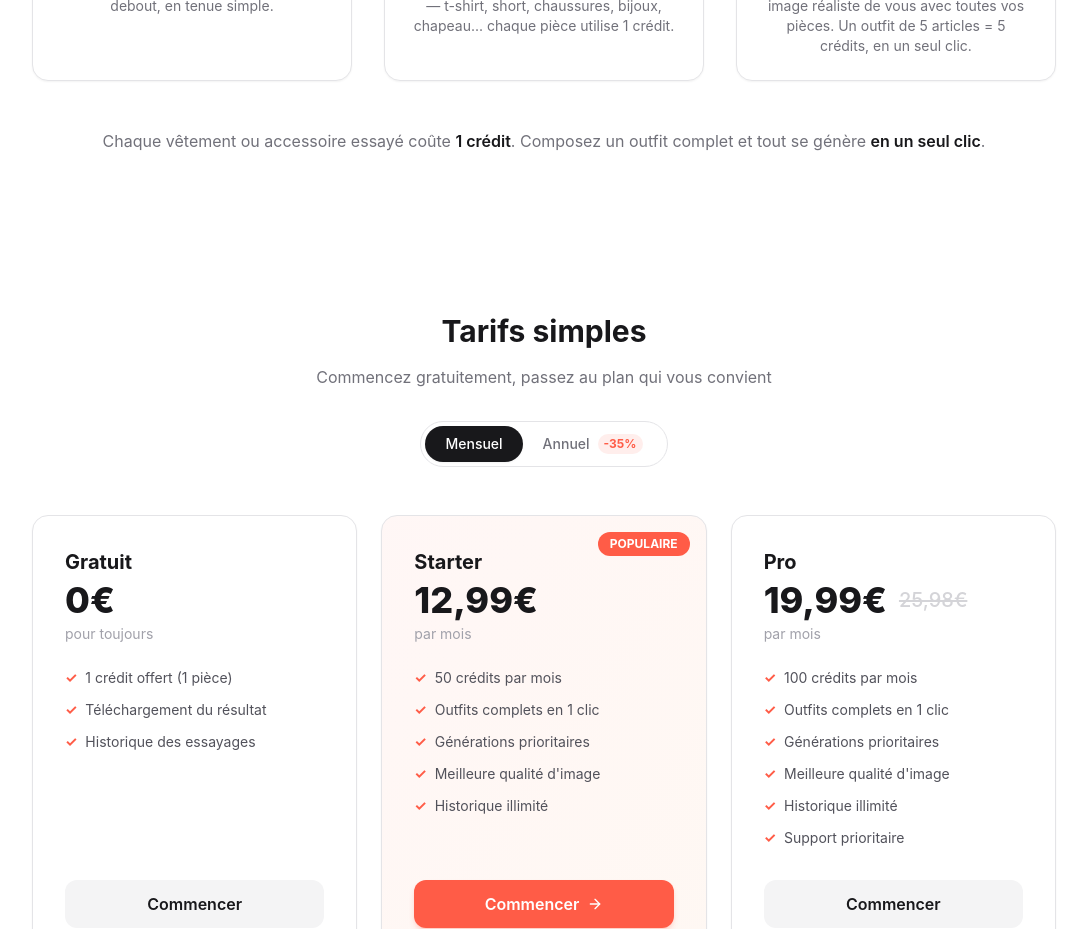
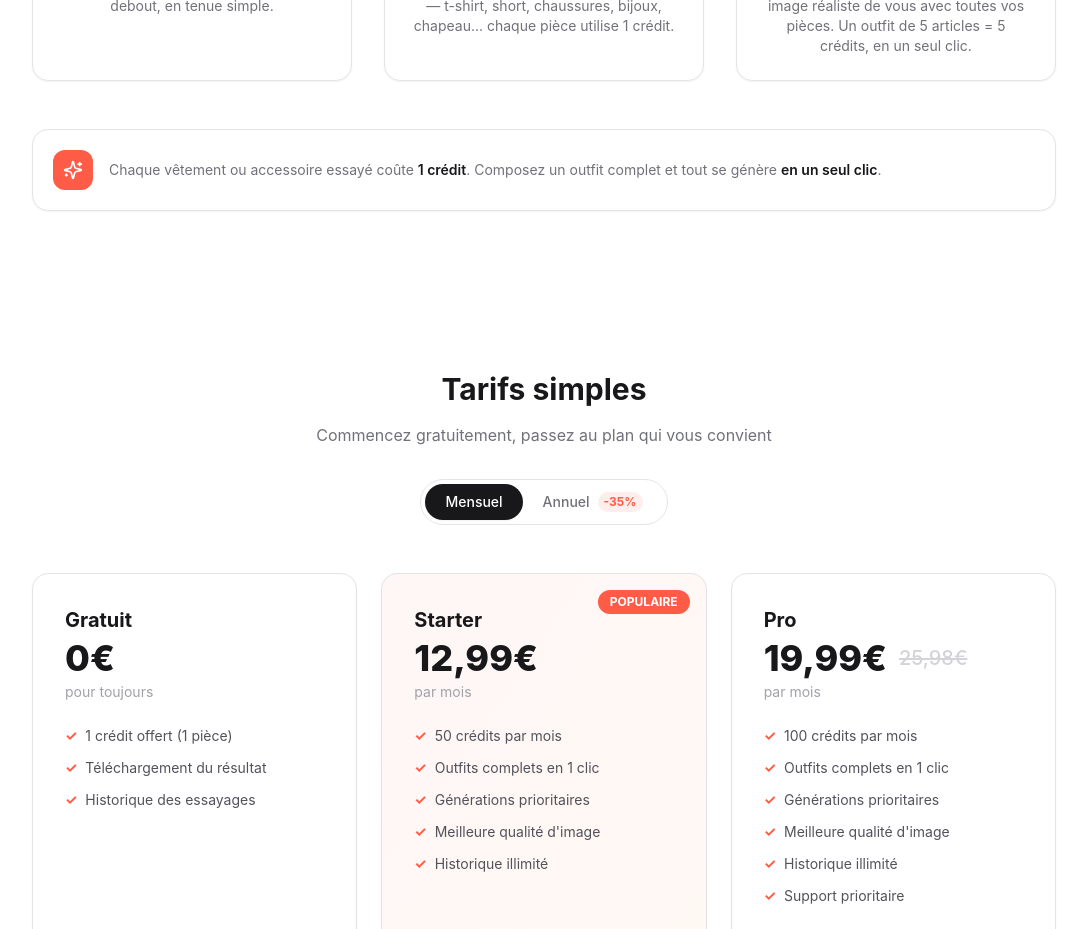
Before and after one commit to julesh66250/tryfit-ai, a Next.js app: page / in a window 1280 px wide. Shown: the part 1740-2669 px from the top of the page, without its empty margins (96-1183 px from the left). Built offline with nearby package versions, Linux system fonts and the light colour scheme; grey boxes are pictures that could not be loaded.

Commit message:
design: bloc credits avec icone sparkles et texte

```diff
--- a/app/page.tsx
+++ b/app/page.tsx
@@ -258,9 +258,14 @@ export default function LandingPage() {
           </div>
 
           {/* Explication crédits */}
-          <p className="text-center text-zinc-500 mt-2">
-            Chaque vêtement ou accessoire essayé coûte <span className="font-semibold text-zinc-900">1 crédit</span>. Composez un outfit complet et tout se génère <span className="font-semibold text-zinc-900">en un seul clic</span>.
-          </p>
+          <div className="card p-5 bg-brand-500/5 border-brand-500/20 flex items-center gap-4 mt-2">
+            <div className="w-10 h-10 rounded-xl bg-brand-500 flex items-center justify-center flex-shrink-0">
+              <Sparkles className="w-5 h-5 text-white" />
+            </div>
+            <p className="text-zinc-500 text-sm text-left">
+              Chaque vêtement ou accessoire essayé coûte <span className="font-semibold text-zinc-900">1 crédit</span>. Composez un outfit complet et tout se génère <span className="font-semibold text-zinc-900">en un seul clic</span>.
+            </p>
+          </div>
         </div>
       </section>
 
```
